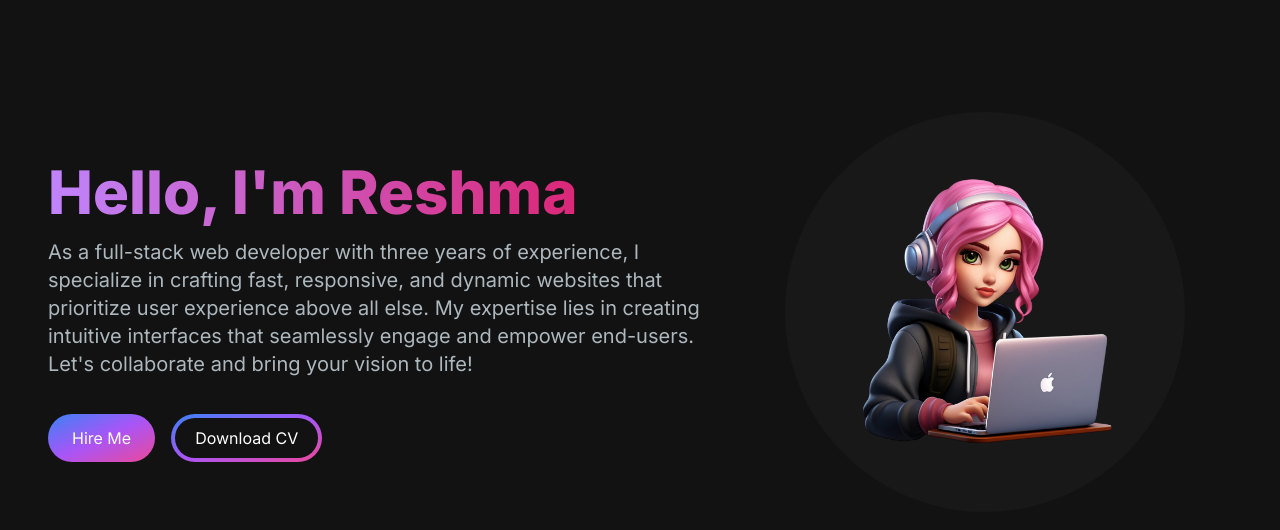
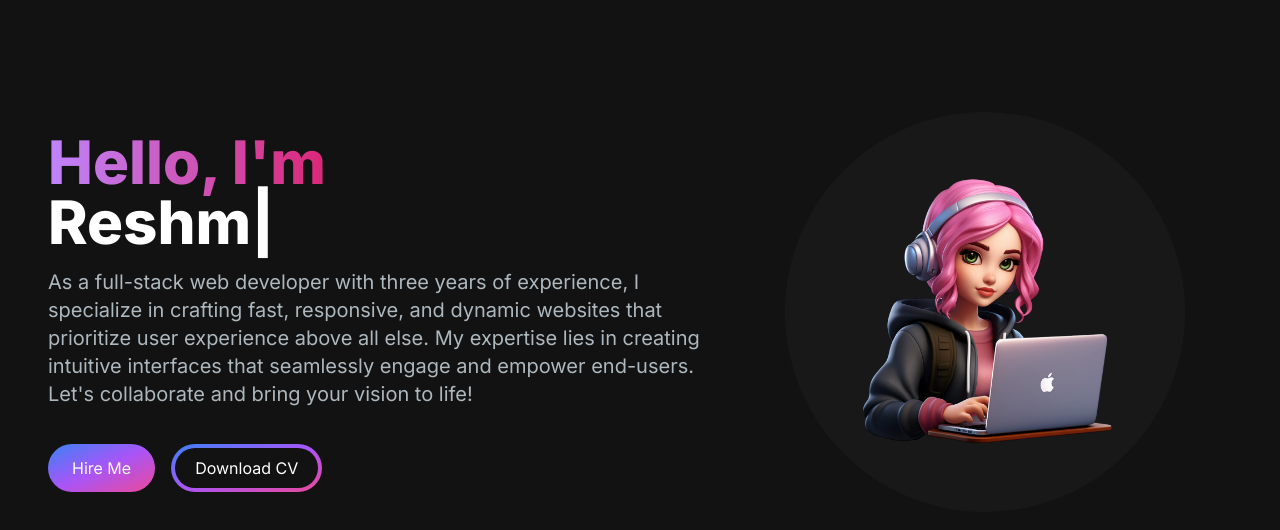
Before and after one commit to Reshma-24799/nextjs-portfolio, a Next.js app: page / in a window 1280 px wide. Shown: the top 530 px of the page. Built offline with nearby package versions, Linux system fonts and the light colour scheme.

Commit message:
react type animation for title

```diff
--- a/src/app/components/HeroSection.jsx
+++ b/src/app/components/HeroSection.jsx
@@ -1,4 +1,7 @@
+"use client";
+
 import Image from "next/image";
+import { TypeAnimation } from 'react-type-animation'
 
 const HeroSection = () => {
   return (
@@ -6,7 +9,21 @@ const HeroSection = () => {
         <div className="grid  grid-cols-1 sm:grid-cols-12">
           <div className="col-span-7 place-self-center text-center sm:text-left">
             <h1 className="text-white mb-4 text-4xl sm:lg-text-5xl lg:text-6xl font-extrabold">
-             <span className="text-transparent bg-clip-text bg-gradient-to-r  from-purple-400 to-pink-600">Hello, I'm Reshma</span>
+             <span className="text-transparent bg-clip-text bg-gradient-to-r  from-purple-400 to-pink-600">
+                Hello, I'm{" "}
+              </span>
+              <br></br>
+              <TypeAnimation
+                sequence={[
+                  'Reshma',
+                  1000, // wait 1s before replacing "Mice" with "Hamsters"
+                  'a Web Developer',
+                  1000,
+                ]}
+                wrapper="span"
+                speed={50}
+                repeat={Infinity}
+              />
             </h1>
             <p className="text-[#ADB7BE] sm:text-lg lg:text-xl mb-6">
               As a full-stack web developer with three years of experience, I specialize
```
Also changed, not shown: package.json (+5 -4 lines), 1 other file (tests, documents, lock files or other folders).
